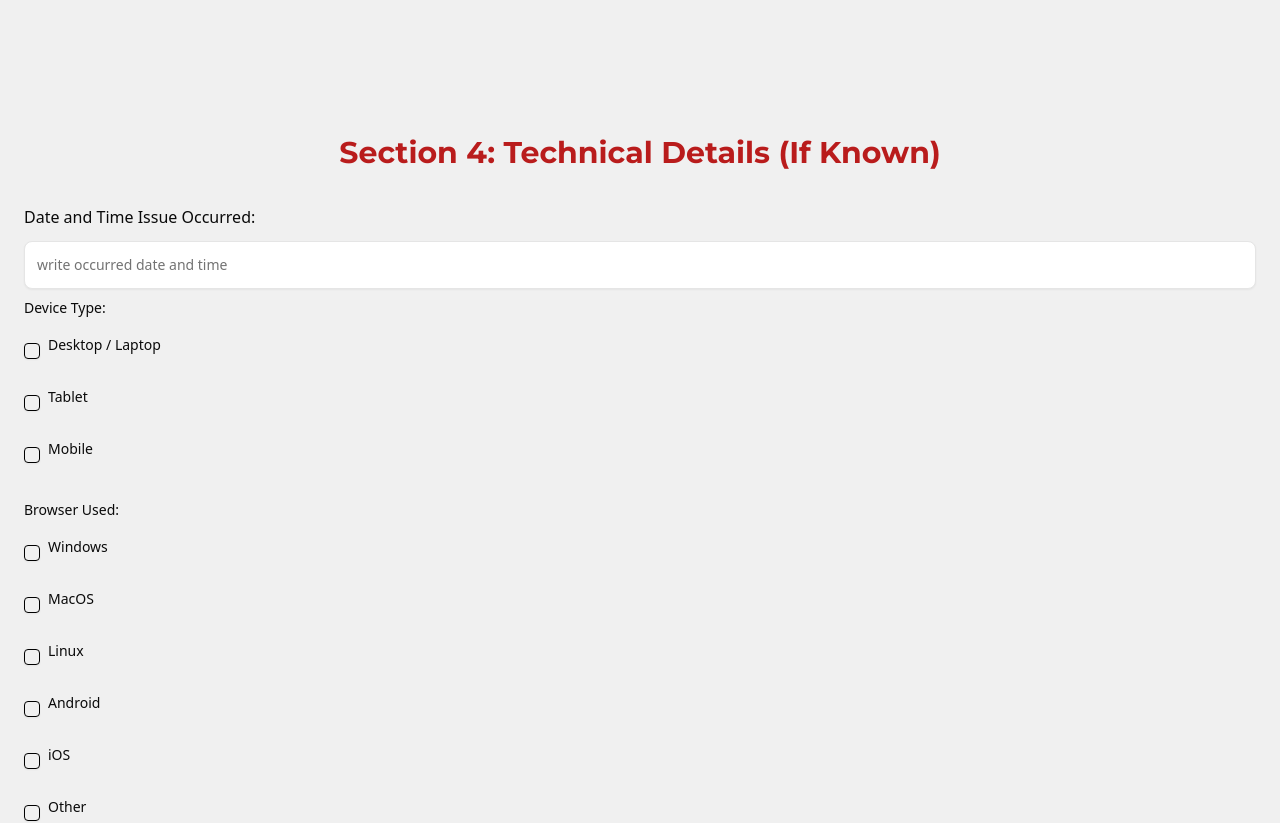
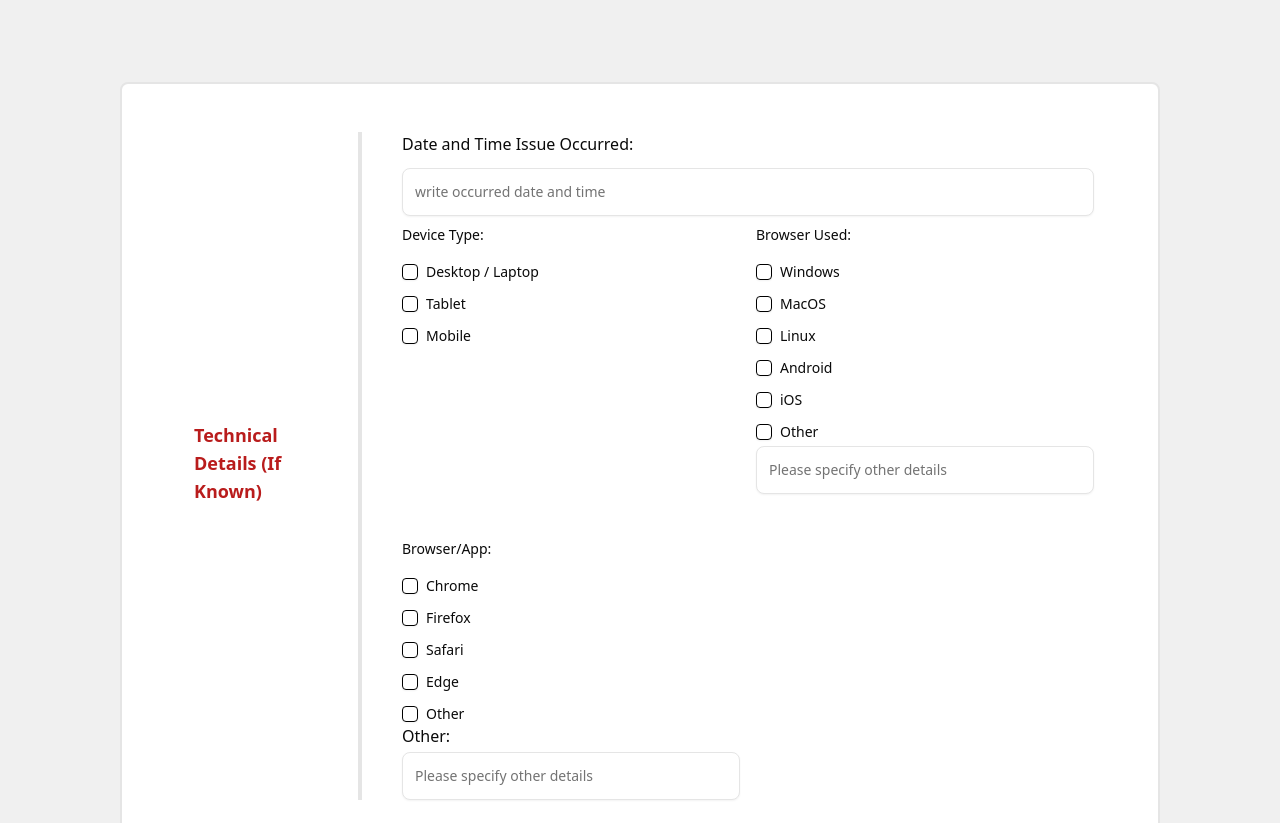
Before and after one commit to MdJowelAhmed/solarpyeo-website, a Next.js app: page /technical-support in a window 1280 px wide. Shown: the part 1600-2423 px from the top of the page. Built offline with nearby package versions, Linux system fonts and the light colour scheme; no server answers.

Commit message:
section 4 update design

```diff
--- a/src/app/(commonLayout)/(form)/technical-support/page.js
+++ b/src/app/(commonLayout)/(form)/technical-support/page.js
@@ -370,12 +370,12 @@ export default function TechnicalSupportForm() {
           </div>
 
           {/* Section 4: Technical Details */}
-          <div className="bg-secondary-foreground py-12 md:py-16 lg:py-24">
-            <div className="container mx-auto">
-              <CardHeader className="">
-                <h3 className="">Section 4: Technical Details (If Known)</h3>
+          <div className="bg-secondary-foreground custom-padding">
+            <div className="p-4 md:p-6 lg:p-8 xl:p-12 mx-auto flex flex-col lg:flex-row items-center border-2 justify-between bg-white rounded-md">
+              <CardHeader className="w-full lg:w-1/5">
+                <CardTitle className="">Technical Details (If Known)</CardTitle>
               </CardHeader>
-              <CardContent className="p-6 space-y-6">
+              <CardContent className="w-full lg:w-4/5 lg:border-l-4 lg:pl-10">
                 <div>
                   <Label className="text-base font-medium">
                     Date and Time Issue Occurred:
@@ -386,10 +386,10 @@ export default function TechnicalSupportForm() {
                     value={formData.dateAndTime}
                     onChange={(e) => handleInputChange("dateAndTime", e.target.value)}
                   />
-                  <div className="mt-3 space-y-8">
+                  <div className="mt-3 space-y-8 grid grid-cols-1 lg:grid-cols-2 gap-4">
                     <div>
                       <Label>Device Type:</Label>
-                      <div className="mt-5 space-y-5">
+                      <div className="mt-5 space-y-3">
                         {["Desktop / Laptop", "Tablet", "Mobile"].map(
                           (device, index) => (
                             <div
@@ -403,12 +403,12 @@ export default function TechnicalSupportForm() {
                                   handleCheckboxChange("deviceType", device, checked)
                                 }
                               />
-                              <Label
+                              <p
                                 htmlFor={`device-${index}`}
                                 className="text-sm"
                               >
                                 {device}
-                              </Label>
+                              </p>
                             </div>
                           )
                         )}
@@ -417,7 +417,7 @@ export default function TechnicalSupportForm() {
 
                     <div>
                       <Label>Browser Used:</Label>
-                      <div className="mt-5 space-y-5">
+                      <div className="mt-5 space-y-3">
                         {[
                           "Windows",
                           "MacOS",
@@ -437,9 +437,9 @@ export default function TechnicalSupportForm() {
                                 handleCheckboxChange("browserUsed", os, checked)
                               }
                             />
-                            <Label htmlFor={`os-${index}`} className="text-sm">
+                            <p htmlFor={`os-${index}`} className="text-sm">
                               {os}
-                            </Label>
+                            </p>
                           </div>
                         ))}
                       </div>
@@ -455,7 +455,7 @@ export default function TechnicalSupportForm() {
 
                     <div>
                       <Label>Browser/App:</Label>
-                      <div className="mt-5 space-y-5">
+                      <div className="mt-5 space-y-3">
                         {["Chrome", "Firefox", "Safari", "Edge", "Other"].map(
                           (app, index) => (
                             <div
@@ -469,20 +469,19 @@ export default function TechnicalSupportForm() {
                                   handleCheckboxChange("browserApp", app, checked)
                                 }
                               />
-                              <Label
+                              <p
                                 htmlFor={`app-${index}`}
                                 className="text-sm"
                               >
                                 {app}
-                              </Label>
+                              </p>
                             </div>
                           )
                         )}
                       </div>
-                    </div>
 
-                    <div>
-                      <Label>Other:</Label>
+                         <div>
+                      <p>Other:</p>
                       <Input
                         className="mt-1"
                         placeholder="Please specify other details"
@@ -490,6 +489,9 @@ export default function TechnicalSupportForm() {
                         onChange={(e) => handleInputChange("otherDetails", e.target.value)}
                       />
                     </div>
+                    </div>
+
+
                   </div>
                 </div>
               </CardContent>
```
